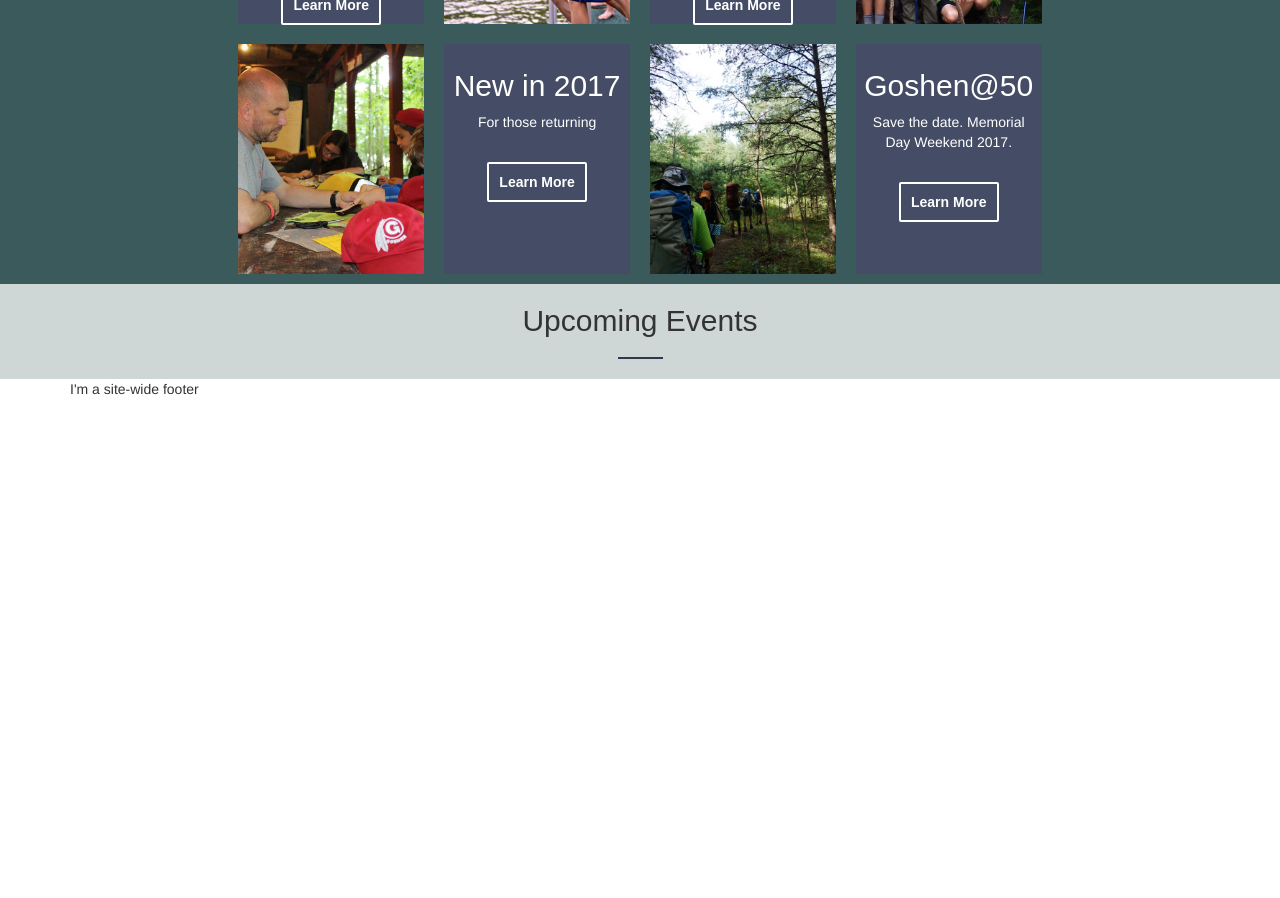
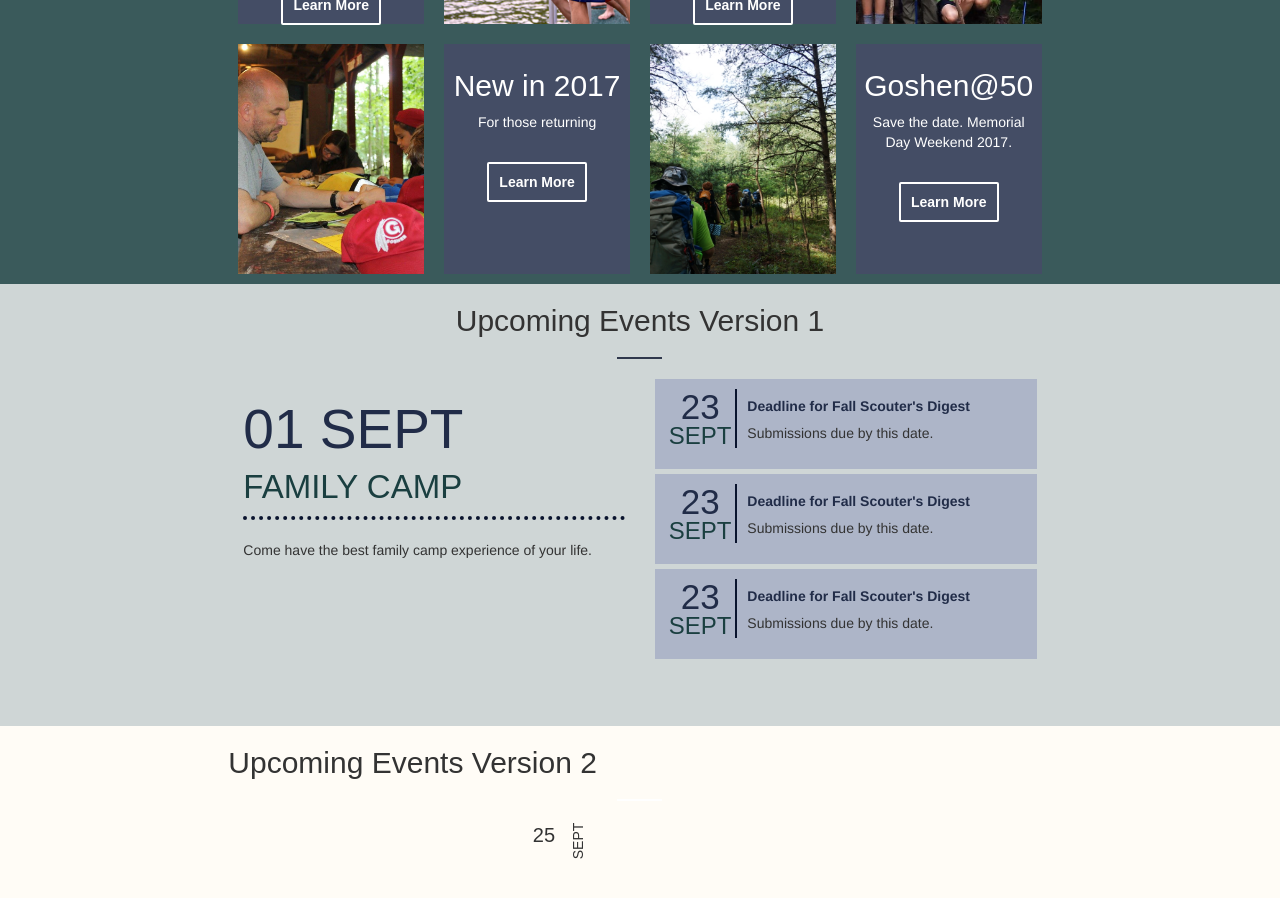
Before and after one commit to edamtoft/goshen, a Jekyll site: the page built from index.html, in a window 1280 px wide and 900 px high, scrolled down 525 px. Built offline with Jekyll 4.4.1, drawn with Linux system fonts in a browser that asks for light colours; some web fonts are replaced; before the commit the page ends 924 px from its top, so only the background shows below that.

Commit message:
Working on upcoming events design.

```diff
--- a/index.html
+++ b/index.html
@@ -63,6 +63,58 @@ layout: home
         </div>
     </div>
 </div>
-<div class="row" style="background-color: #CFD6D6;">
-    <h2 class="gsrtitle3 text-center">Upcoming Events</h2>
+<div class="row" style="background-color: #CFD6D6; padding-bottom: 5%;">
+    <div class="col-sm-8 col-sm-offset-2">
+        <h2 class="gsrtitle3 text-center">Upcoming Events Version 1</h2>
+        <div class="col-md-6">
+            <h3 style="color: #212C48; text-transform: uppercase; font-size: 55px; font-family: 'Palanquin',sans-serif;">01 SEPT</h3>
+            <h4 style="color: #1A3F40; font-family: 'Palanquin',sans-serif; font-size: 33px; text-transform: uppercase; padding-bottom: 10px; border-bottom: 4px dotted #0A142E; margin-bottom: 20px;">Family Camp</h4>
+            <p>Come have the best family camp experience of your life.</p>
+        </div>
+        <div class="col-md-6">
+            <div style="background-color: #ADB5C8; min-height: 90px; padding: 10px; overflow: hidden; margin-bottom: 5px;">
+                <div style="width: 20%; float: left; text-align: center; border-right: 2px solid #0A142E;">
+                    <p style="font-family: 'Palanquin',sans-serif; font-size: 35px; color: #212C48; line-height: 1; margin: 0;">23<span style="display: block; font-family: 'Palanquin', sans-serif; font-size: 24px; color: #1A3F40;">SEPT</span></p>
+                </div>
+                <div style="width: 80%; float: left; text-align: left; padding-left: 10px; height: 70px; overflow: hidden; text-overflow: ellipsis;">
+                    <h4 style="font-size: 14px; color: #212C48; font-weight: 700;">Deadline for Fall Scouter's Digest</h4>
+                    <p style="height: 13px; line-height: 1.4; margin: 0;">Submissions due by this date.</p>
+                </div>
+            </div>
+            <div style="background-color: #ADB5C8; min-height: 90px; padding: 10px; overflow: hidden; margin-bottom: 5px;">
+                <div style="width: 20%; float: left; text-align: center; border-right: 2px solid #0A142E;">
+                    <p style="font-family: 'Palanquin',sans-serif; font-size: 35px; color: #212C48; line-height: 1; margin: 0;">23<span style="display: block; font-family: 'Palanquin', sans-serif; font-size: 24px; color: #1A3F40;">SEPT</span></p>
+                </div>
+                <div style="width: 80%; float: left; text-align: left; padding-left: 10px; height: 70px; overflow: hidden; text-overflow: ellipsis;">
+                    <h4 style="font-size: 14px; color: #212C48; font-weight: 700;">Deadline for Fall Scouter's Digest</h4>
+                    <p style="height: 13px; line-height: 1.4; margin: 0;">Submissions due by this date.</p>
+                </div>
+            </div>
+            <div style="background-color: #ADB5C8; min-height: 90px; padding: 10px; overflow: hidden; margin-bottom: 5px;">
+                <div style="width: 20%; float: left; text-align: center; border-right: 2px solid #0A142E;">
+                    <p style="font-family: 'Palanquin',sans-serif; font-size: 35px; color: #212C48; line-height: 1; margin: 0;">23<span style="display: block; font-family: 'Palanquin', sans-serif; font-size: 24px; color: #1A3F40;">SEPT</span></p>
+                </div>
+                <div style="width: 80%; float: left; text-align: left; padding-left: 10px; height: 70px; overflow: hidden; text-overflow: ellipsis;">
+                    <h4 style="font-size: 14px; color: #212C48; font-weight: 700;">Deadline for Fall Scouter's Digest</h4>
+                    <p style="height: 13px; line-height: 1.4; margin: 0;">Submissions due by this date.</p>
+                </div>
+            </div>
+        </div>
+    </div>
 </div>
+<div class="row" style="background-color: #FFFCF6; padding-bottom: 5%;">
+    <div class="col-sm-8 col-sm-offset-2">
+        <h2 class="gsrtitle4 text-center;">Upcoming Events Version 2</h2>
+        <div id="large-event" class="col-sm-4">
+        </div>
+
+        <div id="events-container" class="col-sm-8">
+            <div class="col-sm-6">
+                <div style="width: 50px; float: left; position: relative; height: 120px; overflow: hidden;">
+                    <span style="font-size: 20px; font-family: 'Palanquin Dark', sans-serif; display: block;">25</span>
+                    <span style="display: block; font-size: 14px; text-transform: uppercase; transform: rotate(270deg); position: absolute; left: 27px; top: 10px; font-family: 'Palanquin', sans-serif;">Sept</span>
+                </div>
+            </div>
+        </div>
+    </div>
+</div>
```
